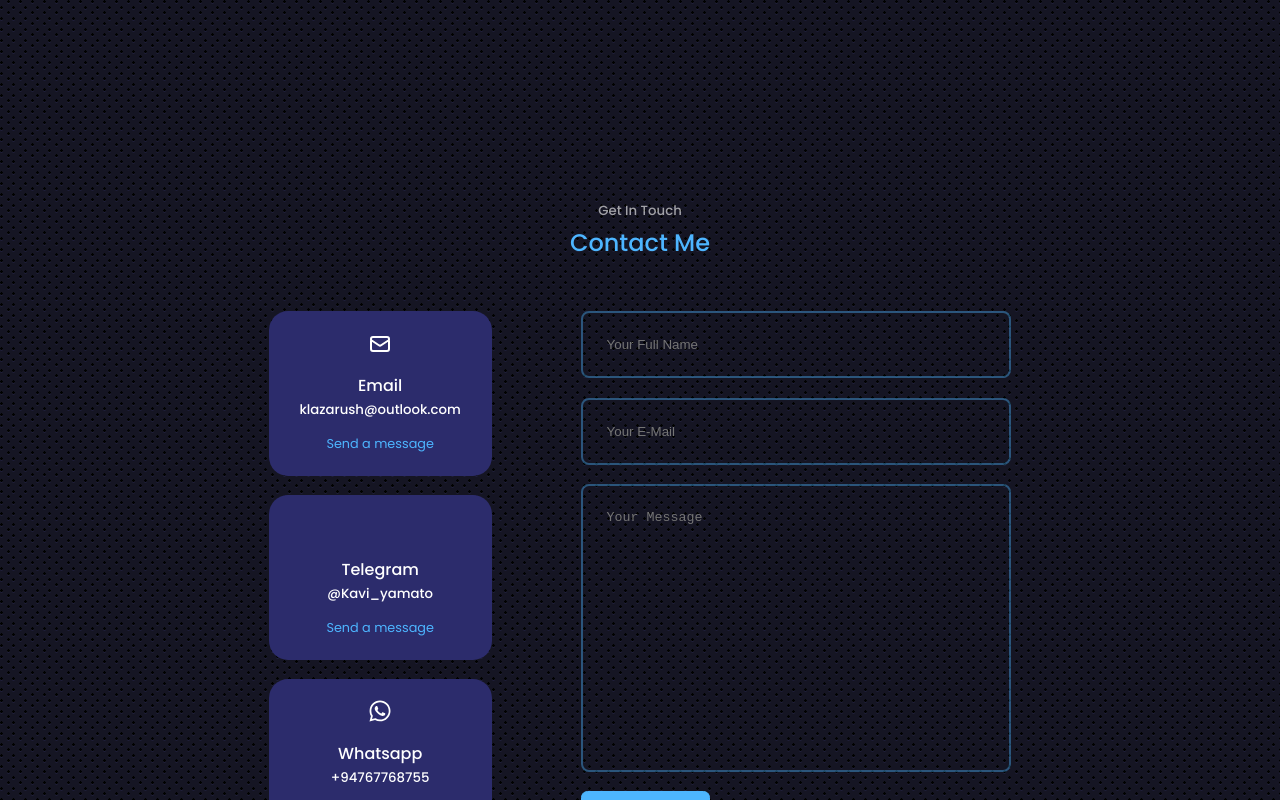
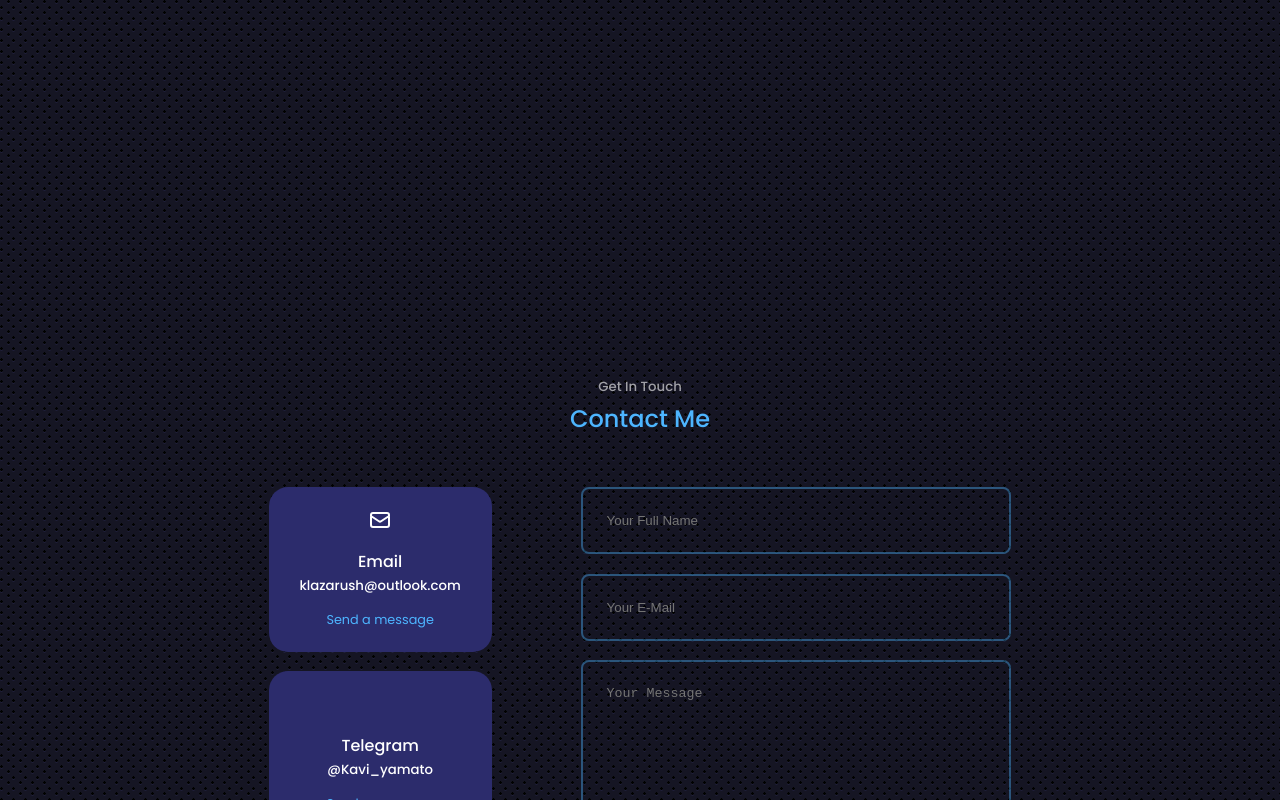
Before and after one commit to K4viyamato/myPortfolioReact, a React (Create React App) app: page / in a window 1280 px wide. Shown: the part 5560-6360 px from the top of the page. Built offline with nearby package versions, Linux system fonts and the light colour scheme; some icons are missing.

Commit message:
Update Contact.css

```diff
--- a/src/components/contact/Contact.css
+++ b/src/components/contact/Contact.css
@@ -85,6 +85,15 @@ textarea {
 }
 
 
+@media screen and (max-width: 1370px){
+
+    #contacts{
+        margin-top: 20rem;
+        padding-top: 4rem;
+    }
+}
+
+
 @media screen and (max-width: 1024px){
 
     .container.contact__container{
```
